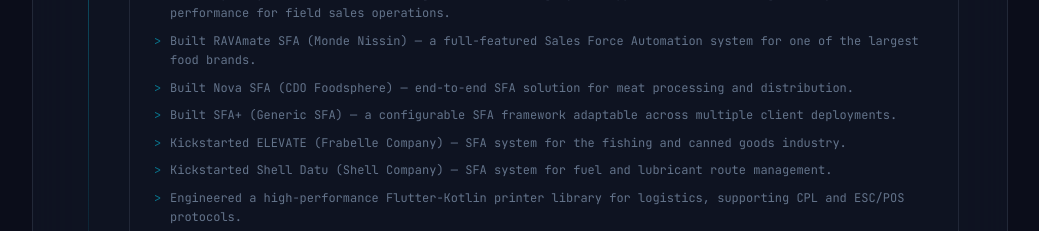
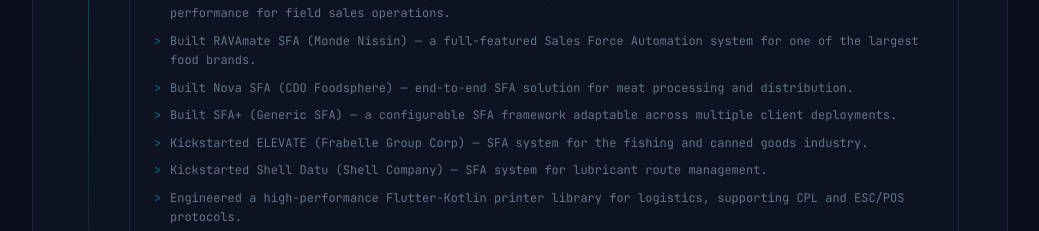
Before and after one commit to coderjay26/profile, a React (Vite) app: page / in a window 1280 px wide. Shown: the part 2640-2871 px from the top of the page, without its empty margins (120-1159 px from the left). Built offline with nearby package versions, Linux system fonts and the light colour scheme.

Commit message:
Fix company names: Frabelle Group Corp, Shell lubricant only

```diff
--- a/src/data/portfolio.ts
+++ b/src/data/portfolio.ts
@@ -56,8 +56,8 @@
       "Built RAVAmate SFA (Monde Nissin) — a full-featured Sales Force Automation system for one of the largest food brands.",
       "Built Nova SFA (CDO Foodsphere) — end-to-end SFA solution for meat processing and distribution.",
       "Built SFA+ (Generic SFA) — a configurable SFA framework adaptable across multiple client deployments.",
-      "Kickstarted ELEVATE (Frabelle Company) — SFA system for the fishing and canned goods industry.",
-      "Kickstarted Shell Datu (Shell Company) — SFA system for fuel and lubricant route management.",
+      "Kickstarted ELEVATE (Frabelle Group Corp) — SFA system for the fishing and canned goods industry.",
+      "Kickstarted Shell Datu (Shell Company) — SFA system for lubricant route management.",
       "Engineered a high-performance Flutter-Kotlin printer library for logistics, supporting CPL and ESC/POS protocols.",
       "Architected complex database schemas in MSSQL for high-volume transaction processing.",
       "Designed and deployed custom N8N automations for internal reporting and real-time data synchronization.",
```
